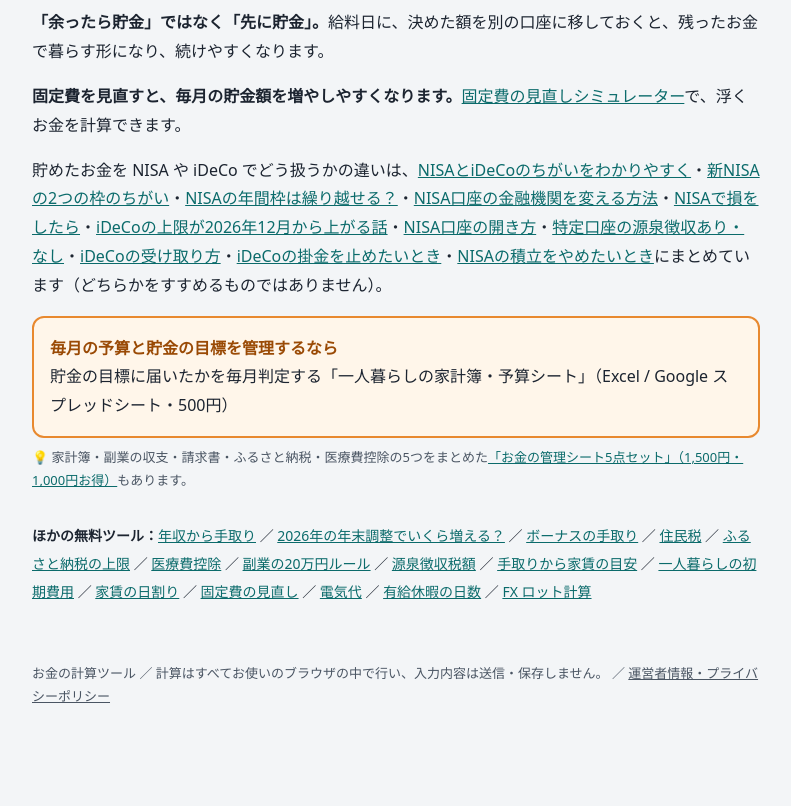
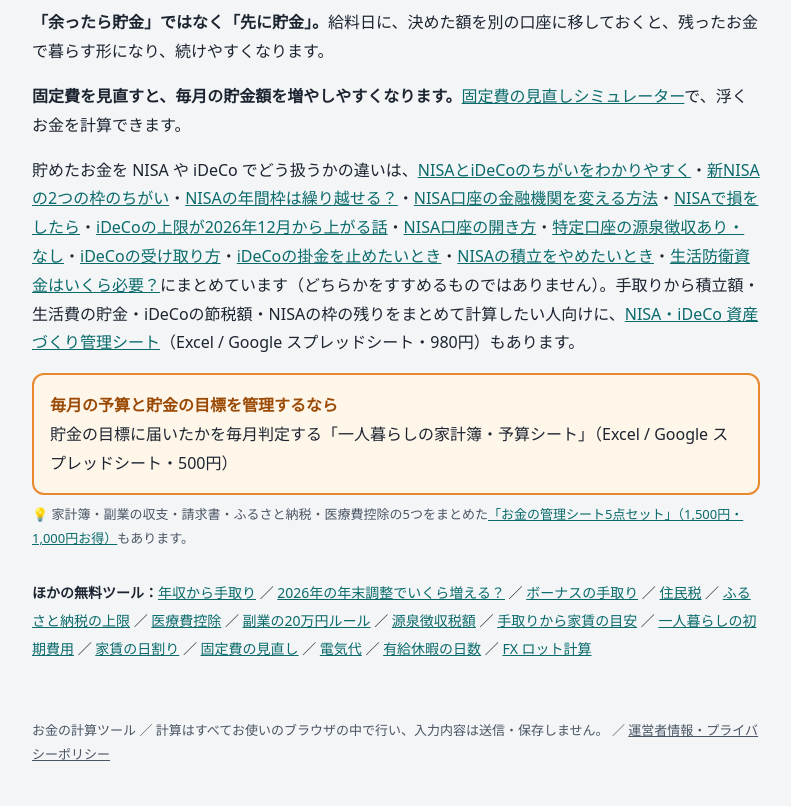
Before and after one commit to wazugaii/wazugaii.github.io, a plain HTML site: page chokin.html in a window 1280 px wide. Shown: the part 1262-2068 px from the top of the page, without its empty margins (244-1035 px from the left). Before the commit the page ends 2010 px from the top, so only its background shows below. Drawn offline with Linux system fonts and the light colour scheme.

Commit message:
chokin: link asset sheet and emergency-fund article
Co-Authored-By: Claude Opus 5.5 <noreply@anthropic.com>

```diff
--- a/chokin.html
+++ b/chokin.html
@@ -47,7 +47,7 @@
 <h2>貯金を続けるコツ</h2>
 <p><strong>「余ったら貯金」ではなく「先に貯金」。</strong>給料日に、決めた額を別の口座に移しておくと、残ったお金で暮らす形になり、続けやすくなります。</p>
 <p><strong>固定費を見直すと、毎月の貯金額を増やしやすくなります。</strong><a href="koteihi.html">固定費の見直しシミュレーター</a>で、浮くお金を計算できます。</p>
-<p>貯めたお金を NISA や iDeCo でどう扱うかの違いは、<a href="https://note.com/fresh_snake1249/n/n5d0198c7385e">NISAとiDeCoのちがいをわかりやすく</a>・<a href="https://note.com/fresh_snake1249/n/n5eb2ae4dc887">新NISAの2つの枠のちがい</a>・<a href="https://note.com/fresh_snake1249/n/nb33c5eeb25a5">NISAの年間枠は繰り越せる？</a>・<a href="https://note.com/fresh_snake1249/n/n25dd76fe9dff">NISA口座の金融機関を変える方法</a>・<a href="https://note.com/fresh_snake1249/n/nd41d6e88bb7e">NISAで損をしたら</a>・<a href="https://note.com/fresh_snake1249/n/n93d479ab9050">iDeCoの上限が2026年12月から上がる話</a>・<a href="https://note.com/fresh_snake1249/n/nc7840a722bd6">NISA口座の開き方</a>・<a href="https://note.com/fresh_snake1249/n/na663fc16d745">特定口座の源泉徴収あり・なし</a>・<a href="https://note.com/fresh_snake1249/n/nd2080e2bdca9">iDeCoの受け取り方</a>・<a href="https://note.com/fresh_snake1249/n/n507db0a273f4">iDeCoの掛金を止めたいとき</a>・<a href="https://note.com/fresh_snake1249/n/n4e73f0a2c84e">NISAの積立をやめたいとき</a>にまとめています（どちらかをすすめるものではありません）。</p>
+<p>貯めたお金を NISA や iDeCo でどう扱うかの違いは、<a href="https://note.com/fresh_snake1249/n/n5d0198c7385e">NISAとiDeCoのちがいをわかりやすく</a>・<a href="https://note.com/fresh_snake1249/n/n5eb2ae4dc887">新NISAの2つの枠のちがい</a>・<a href="https://note.com/fresh_snake1249/n/nb33c5eeb25a5">NISAの年間枠は繰り越せる？</a>・<a href="https://note.com/fresh_snake1249/n/n25dd76fe9dff">NISA口座の金融機関を変える方法</a>・<a href="https://note.com/fresh_snake1249/n/nd41d6e88bb7e">NISAで損をしたら</a>・<a href="https://note.com/fresh_snake1249/n/n93d479ab9050">iDeCoの上限が2026年12月から上がる話</a>・<a href="https://note.com/fresh_snake1249/n/nc7840a722bd6">NISA口座の開き方</a>・<a href="https://note.com/fresh_snake1249/n/na663fc16d745">特定口座の源泉徴収あり・なし</a>・<a href="https://note.com/fresh_snake1249/n/nd2080e2bdca9">iDeCoの受け取り方</a>・<a href="https://note.com/fresh_snake1249/n/n507db0a273f4">iDeCoの掛金を止めたいとき</a>・<a href="https://note.com/fresh_snake1249/n/n4e73f0a2c84e">NISAの積立をやめたいとき</a>・<a href="https://note.com/fresh_snake1249/n/n184c4366df56">生活防衛資金はいくら必要？</a>にまとめています（どちらかをすすめるものではありません）。手取りから積立額・生活費の貯金・iDeCoの節税額・NISAの枠の残りをまとめて計算したい人向けに、<a href="https://note.com/fresh_snake1249/n/n099953799bfc">NISA・iDeCo 資産づくり管理シート</a>（Excel / Google スプレッドシート・980円）もあります。</p>
 
 <a class="cta" href="https://note.com/fresh_snake1249/n/n11d45d3d8dfe" rel="noopener">
   <strong>毎月の予算と貯金の目標を管理するなら</strong><br>
```
